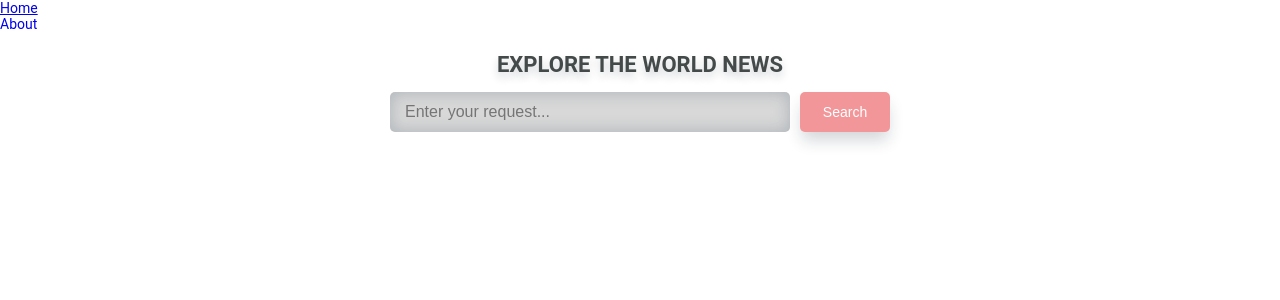
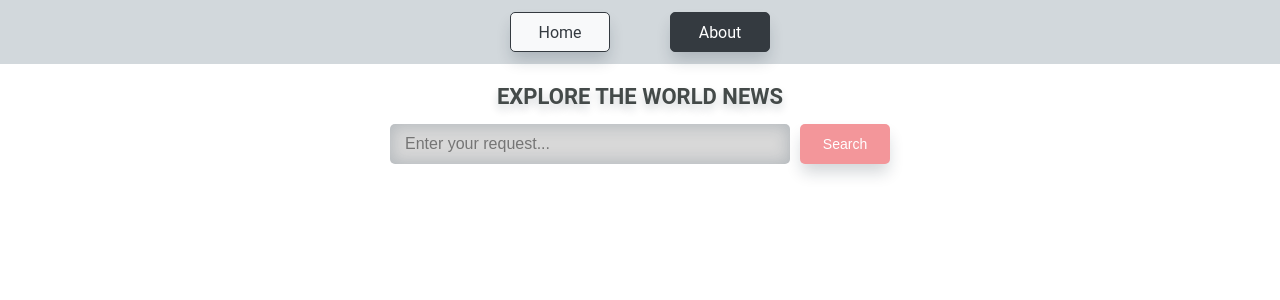
Before and after one commit to GarretHawke/React2021Q3, a React app: page / in a window 1280 px wide. Shown: the top 300 px of the page. Built offline with nearby package versions, Linux system fonts and the light colour scheme.

Commit message:
feat: add styles to header

```diff
--- a/src/components/Header/Header.scss
+++ b/src/components/Header/Header.scss
@@ -1,8 +1,47 @@
-.nav-link {
+.header {
+  width: 100vw;
+  height: 64px;
+  display: flex;
+  align-items: center;
+  justify-content: center;
+  background-color: rgba(34, 60, 80, 0.2);
+}
+
+.navigation {
+  display: flex;
+  align-items: center;
+  justify-content: center;
+  list-style: none;
+}
+
+.nav-button {
   text-decoration: none;
-  font-size: 1.4rem;
+  display: flex;
+  align-items: center;
+  justify-content: center;
+  width: 100px;
+  height: 40px;
+  border: 1px solid #343a40;
+  outline: none;
+  border-radius: 5px;
+  cursor: pointer;
+  -webkit-box-shadow: 0px 10px 16px -2px rgba(15, 33, 47, 0.19);
+  -moz-box-shadow: 0px 10px 16px -2px rgba(15, 33, 47, 0.19);
+  box-shadow: 0px 10px 16px -2px rgba(15, 33, 47, 0.19);
+  color: #fff;
+  background-color: #343a40;
+  transition: 300ms;
+  font-size: 1.6rem;
+  margin: 0 30px;
+
+  &:hover {
+    background-color: #888;
+  }
 
   &.active {
-    text-decoration: underline;
+    color: #343a40;
+    background-color: #f8f9fa;
+    border: 1px solid #343a40;
+    cursor: default;
   }
 }
--- a/src/components/Header/Header.tsx
+++ b/src/components/Header/Header.tsx
@@ -4,14 +4,14 @@ import './Header.scss';
 
 const Header = ():JSX.Element => {
   return (
-    <header>
+    <header className="header">
         <nav>
-        <ul>
+          <ul className="navigation">
             <li>
-            <NavLink exact to="/" className="nav-link" activeClassName="active">Home</NavLink>
+              <NavLink exact to="/" className="nav-button" activeClassName="active">Home</NavLink>
             </li>
             <li>
-            <NavLink exact to="/about" className="nav-link" activeClassName="active">About</NavLink>
+              <NavLink exact to="/about" className="nav-button" activeClassName="active">About</NavLink>
             </li>
           </ul>
         </nav>
```
Lines whose indentation alone changed are shown as unchanged.
